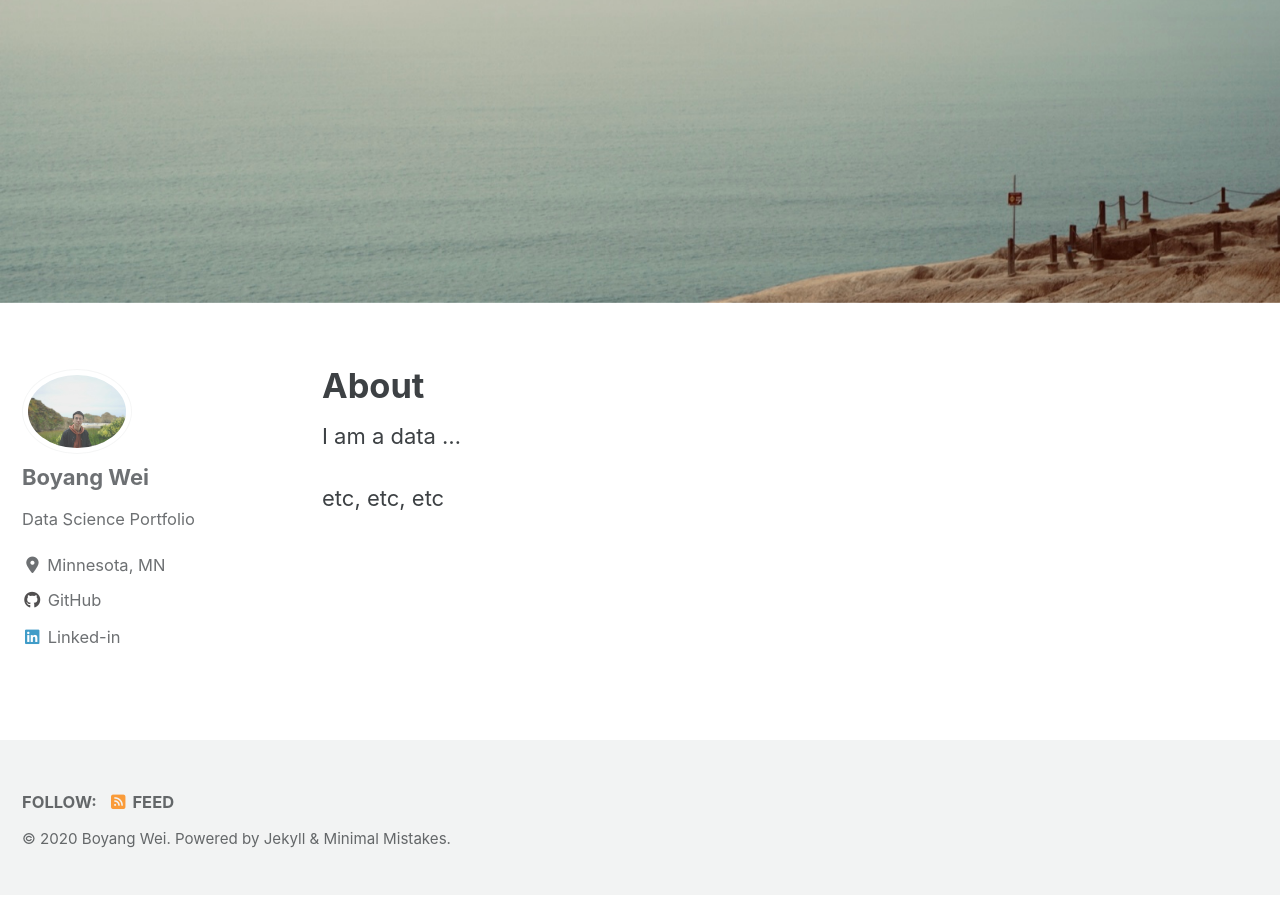
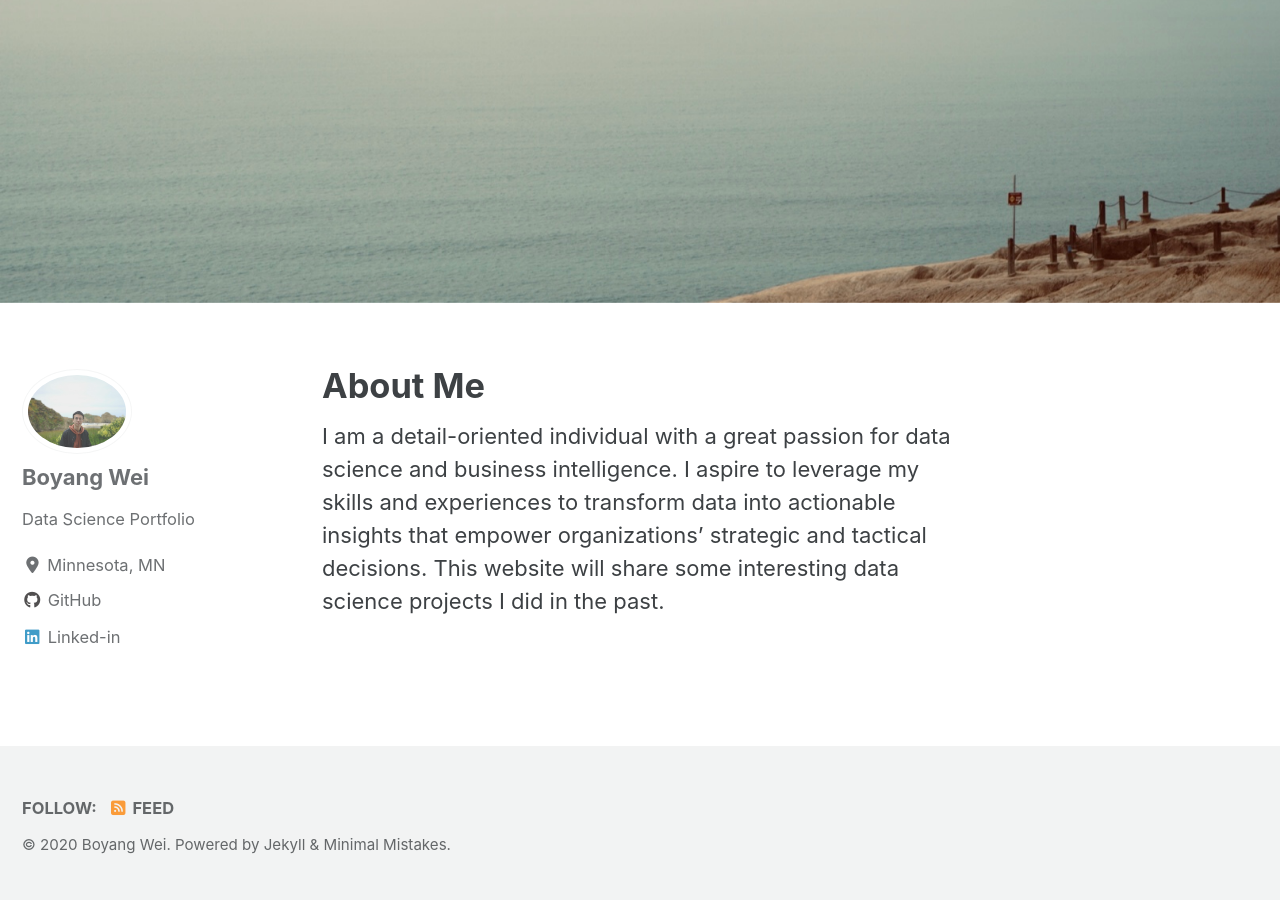
Before and after one commit to peterwei425/My-Website, a Jekyll site: the page built from _pages/about.md, in a window 1280 px wide and 900 px high, scrolled down 643 px. Built offline with Jekyll 4.4.1, drawn with Linux system fonts in a browser that asks for light colours; cached includes are drawn as plain includes; nearby versions of some CDN libraries.

```diff
--- a/_pages/about.md
+++ b/_pages/about.md
@@ -1,10 +1,8 @@
 ---
-title: "About"
+title: "About Me"
 permalink: /about/
 header:
   image: "/images/SD2.jpeg"
 ---
 
-I am a data ...
-
-etc, etc, etc
+I am a detail-oriented individual with a great passion for data science and business intelligence. I aspire to leverage my skills and experiences to transform data into actionable insights that empower organizations’ strategic and tactical decisions. This website will share some interesting data science projects I did in the past.
```
Also changed, not shown: _pages/machinelearning.md (added, +20 -0 lines).
